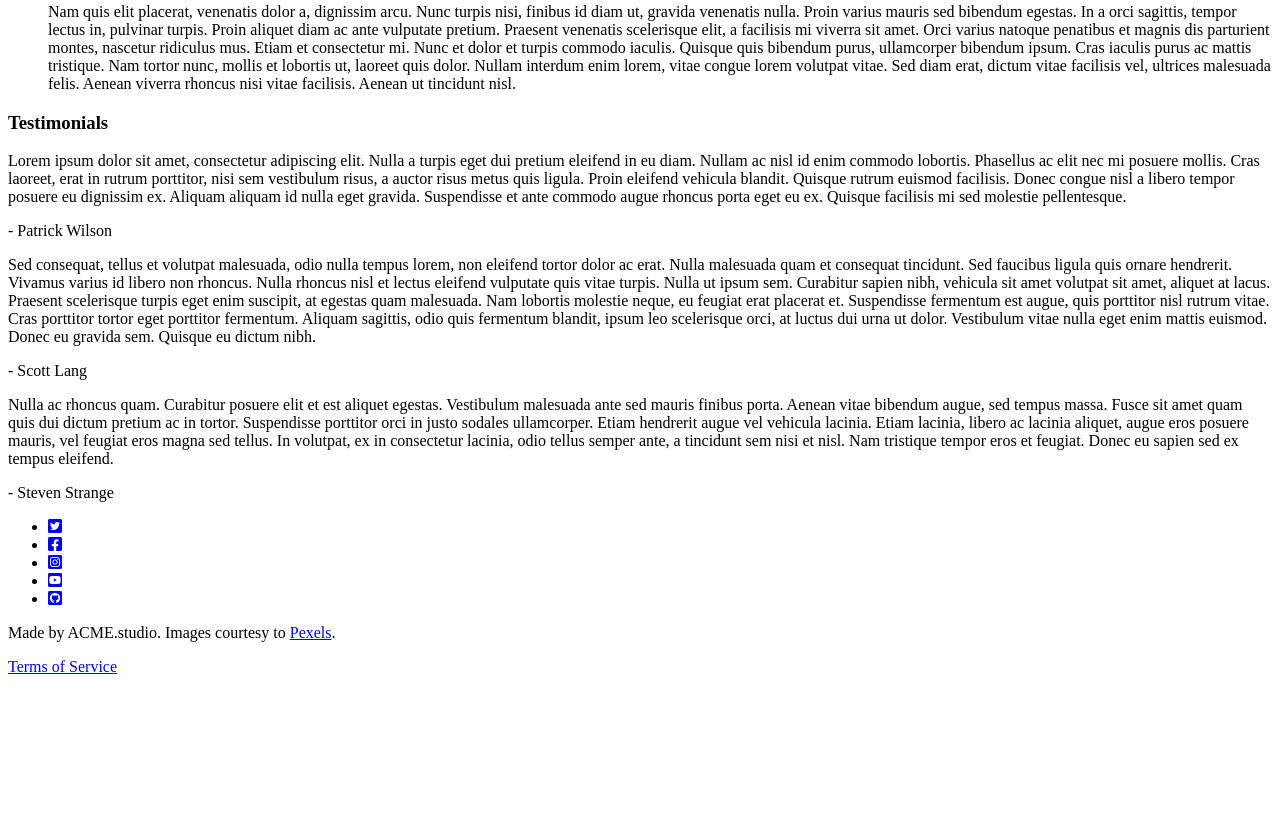
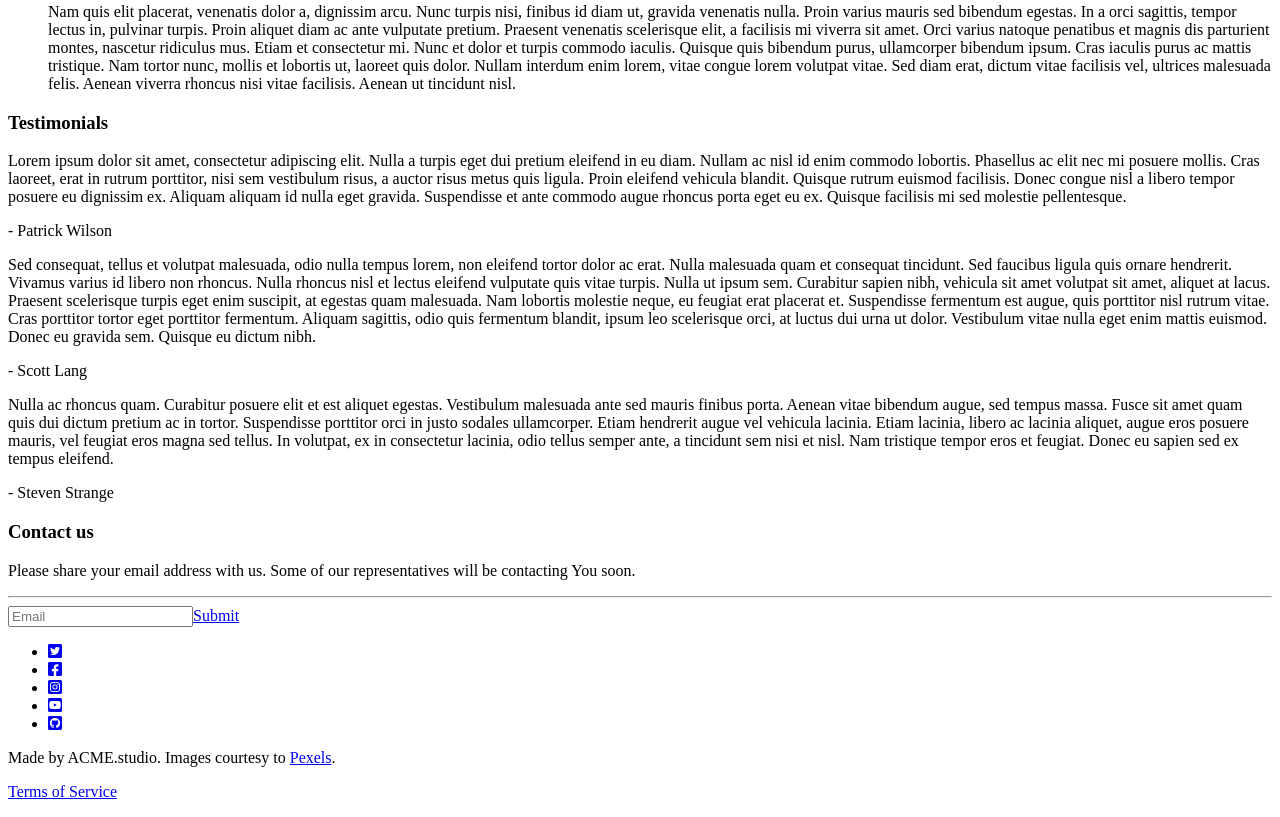
Before and after one commit to upc-pre-202201-si385-si44/acme-studio-basic-landing, a plain HTML site: page public/index.html in a window 1280 px wide. Shown: the part 1058-1875 px from the top of the page. Before the commit the page ends 1750 px from the top, so only its background shows below. Drawn offline with nearby package versions, Linux system fonts and the light colour scheme.

Commit message:
feat(contact): Added Contact Section content.

```diff
--- a/public/index.html
+++ b/public/index.html
@@ -75,7 +75,14 @@
             <p>- Steven Strange</p>
         </section>
 
-        <section id="contact"></section>
+        <section id="contact">
+            <h3>Contact us</h3>
+            <p>Please share your email address with us. Some of our representatives will be contacting You soon.</p>
+            <hr>
+            <form>
+                <input type="email" placeholder="Email"><a href="#">Submit</a>
+            </form>
+        </section>
 
     </main>
     <div id="footer-placeholder"></div>
```
